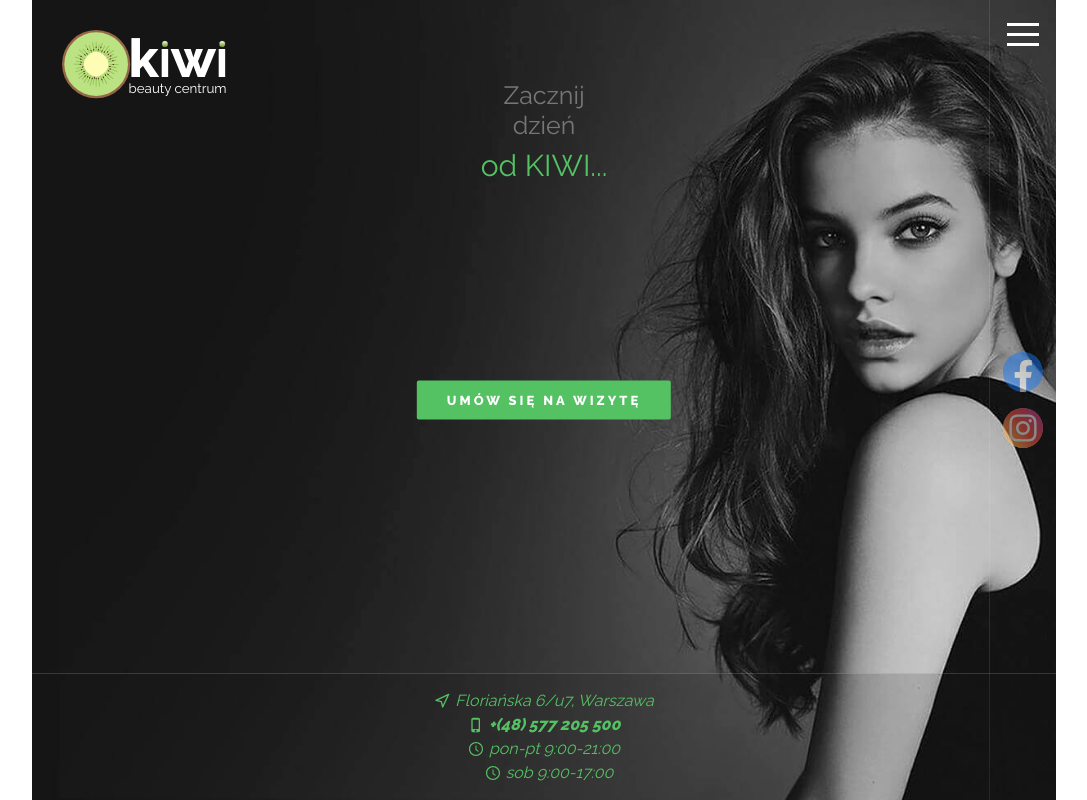
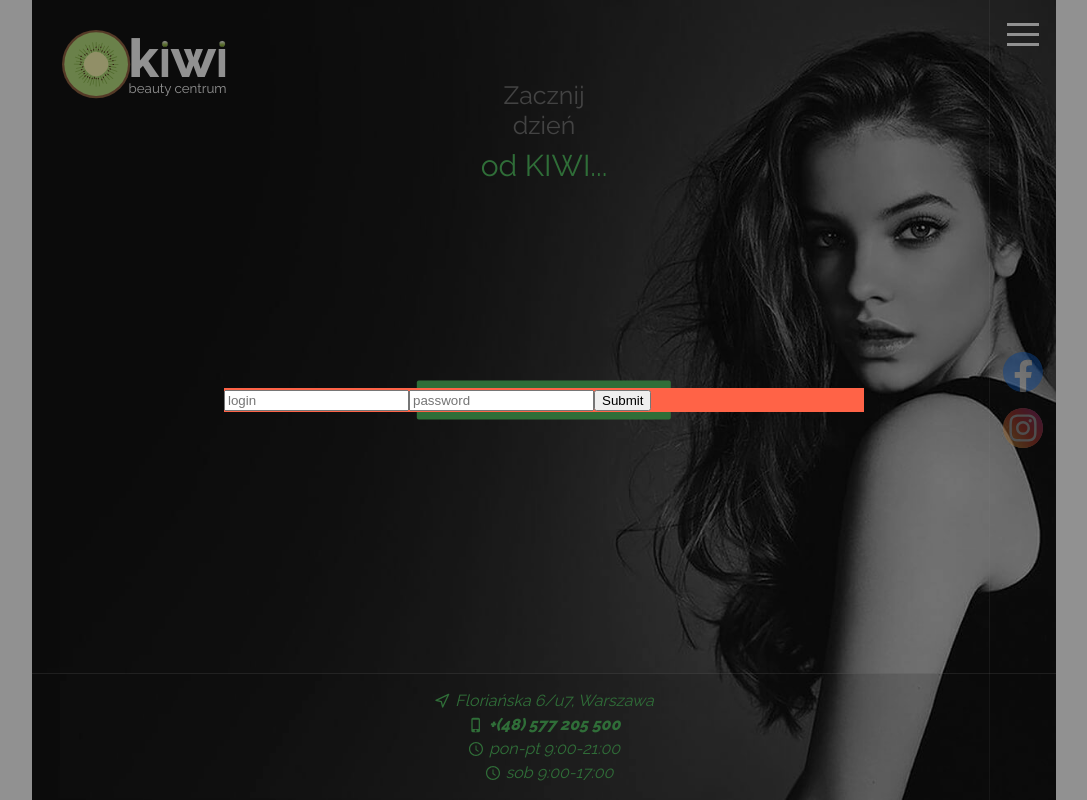
Before and after one commit to vomarchuk/kiwi-beauty-center, a React (Create React App) app: page / in a window 1280 px wide. Shown: the top 800 px of the page, without its empty margins (96-1183 px from the left). Built offline with nearby package versions, Linux system fonts and the light colour scheme; no server answers.

Commit message:
started to work about login to admin panel

```diff
--- a/package.json
+++ b/package.json
@@ -23,6 +23,7 @@
     "react": "^17.0.2",
     "react-dom": "^17.0.2",
     "react-hamburger-drawer": "^21.11.17",
+    "react-hook-form": "^7.44.3",
     "react-icons": "^4.7.1",
     "react-redux": "^8.0.5",
     "react-router-dom": "^6.7.0",
--- a/src/App/App.jsx
+++ b/src/App/App.jsx
@@ -7,10 +7,15 @@ import { PriceList } from "../pages/PriceList";
 import { ServiceSetup } from "../pages/ServiceSetup";
 
 const HomePage = lazy(() => import("../pages"));
+
 const Footer = lazy(() => import("../components/Footer"));
 
 function App() {
   const dispatch = useDispatch();
+
+  // fetch('http://localhost:3030/api/services/62015a6a064b3770e9537426')
+  //   .then((response) => response.json())
+  //   .then((response) => console.log(response));
 
   useEffect(() => dispatch(categoriesOperations.fetchCategories()), [dispatch]);
   return (
--- /dev/null
+++ b/src/components/Modal/Login.jsx
@@ -0,0 +1,49 @@
+import { useForm } from "react-hook-form";
+
+import s from "./Login.module.scss";
+
+const Login = () => {
+  const {
+    register,
+    handleSubmit,
+    reset,
+    getValues,
+    watch,
+    formState: { errors },
+  } = useForm();
+  const onSubmit = (data) => console.log(data);
+  console.log(watch("example"));
+  return (
+    <>
+      <div className={s.background}></div>
+      <div className={s.login}>
+        <form onSubmit={handleSubmit(onSubmit)}>
+          <input
+            placeholder="login"
+            {...register("email", { required: true })}
+          />
+          <input
+            type="password"
+            autoComplete="off"
+            placeholder="password"
+            {...register("password", {
+              required: "You must enter your password",
+              minLength: {
+                value: 8,
+                message: "Password must have at least 8 characters",
+              },
+            })}
+          />
+          {errors.password && (
+            <p className={s["notification--error"]}>
+              {errors.password.message}
+            </p>
+          )}
+          <input type="submit" />
+        </form>
+      </div>
+    </>
+  );
+};
+
+export default Login;
--- /dev/null
+++ b/src/components/Modal/Login.module.scss
@@ -0,0 +1,20 @@
+.background {
+  z-index: 998;
+  position: fixed;
+  overflow: hidden;
+  height: 100%;
+  width: 100%;
+  background-color: rgba(0, 0, 0, 0.863);
+  opacity: 0.5;
+}
+
+.login {
+  z-index: 999;
+  position: absolute;
+  top: 50%;
+  left: 50%;
+  transform: translate(-50%, -50%);
+  width: 50%;
+
+  background-color: tomato;
+}
--- /dev/null
+++ b/src/components/Modal/index.jsx
@@ -0,0 +1 @@
+export { default } from "./Login";
--- a/src/pages/Home.jsx
+++ b/src/pages/Home.jsx
@@ -1,9 +1,11 @@
 import Header from "../components/Header";
 import Main from "../components/Main";
+import Login from "../components/Modal/Login";
 
 const Home = () => {
   return (
     <>
+      <Login />
       <Header />
       <Main />
     </>
```
Also changed, not shown: 1 other file (tests, documents, lock files or other folders).
